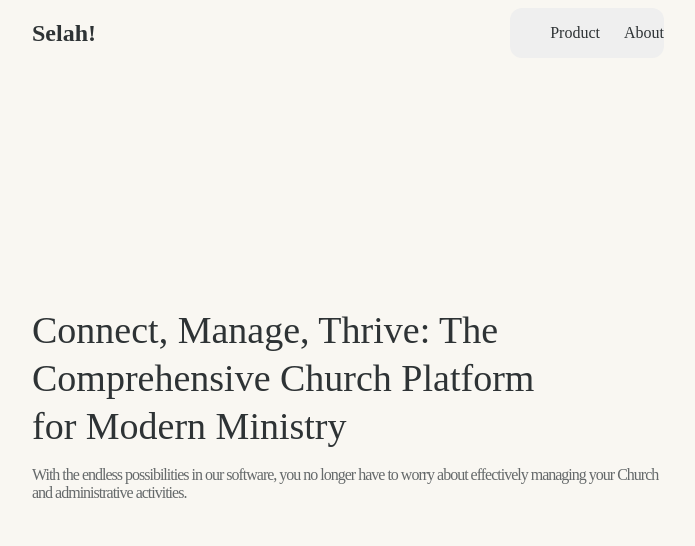
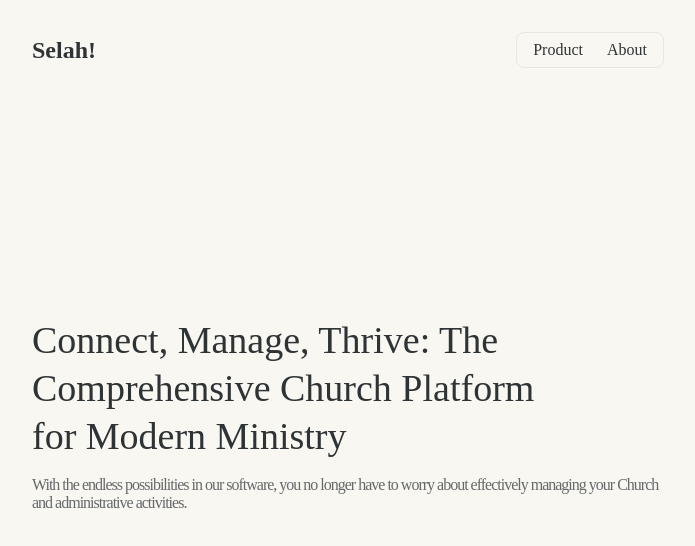
Before and after one commit to byfolarin/Selah, a React (Vite) app in the folder Selah/: page / in a window 1280 px wide. Shown: the top 546 px of the page, without its empty margins (292-987 px from the left). Built offline with nearby package versions, Linux system fonts and the light colour scheme; a web font is replaced by a local one.

Commit message:
updated hero section

```diff
--- a/Selah/src/index.css
+++ b/Selah/src/index.css
@@ -8,7 +8,6 @@
        url('./fonts/Sequel Sans Light Disp.ttf') format('truetype') format('normal'), /* Bold font */
        /* Add similar url declarations for other variations (italic, bold-italic, etc.) */;
 }
-
 
 
 html{
@@ -22,6 +21,7 @@ html{
   display: flex;
   flex-direction: column;
   width: 100%;
+  margin-top: 32px;
 }
 
 .top-bar{
@@ -35,13 +35,14 @@ html{
 
 
 .top-bar ul{
+  padding: 0px;
+  margin: 0px;
   display: flex;
   gap: 24px;
   font-family: "Hedvig Letters Serif", serif;
   font-weight: lighter;
   color: #2e3335;
   font-size: 16px;
-  text-decoration: none;
   list-style-type: none;
 }
 
@@ -53,10 +54,21 @@ html{
 }
 
 .navigation{
-  background-color: #efefef;
-  border-radius: 12px;
+  padding: 8px 16px;
+  border:1px solid #ebe5e5;
+  border-radius: 8px;
 }
 
+
+li:hover{
+  color: black;
+}
+
+
+.navigation:hover{
+  background-color:#f3eeee ;
+  border: none;
+}
 
 h1{
   width: 50%;
```
